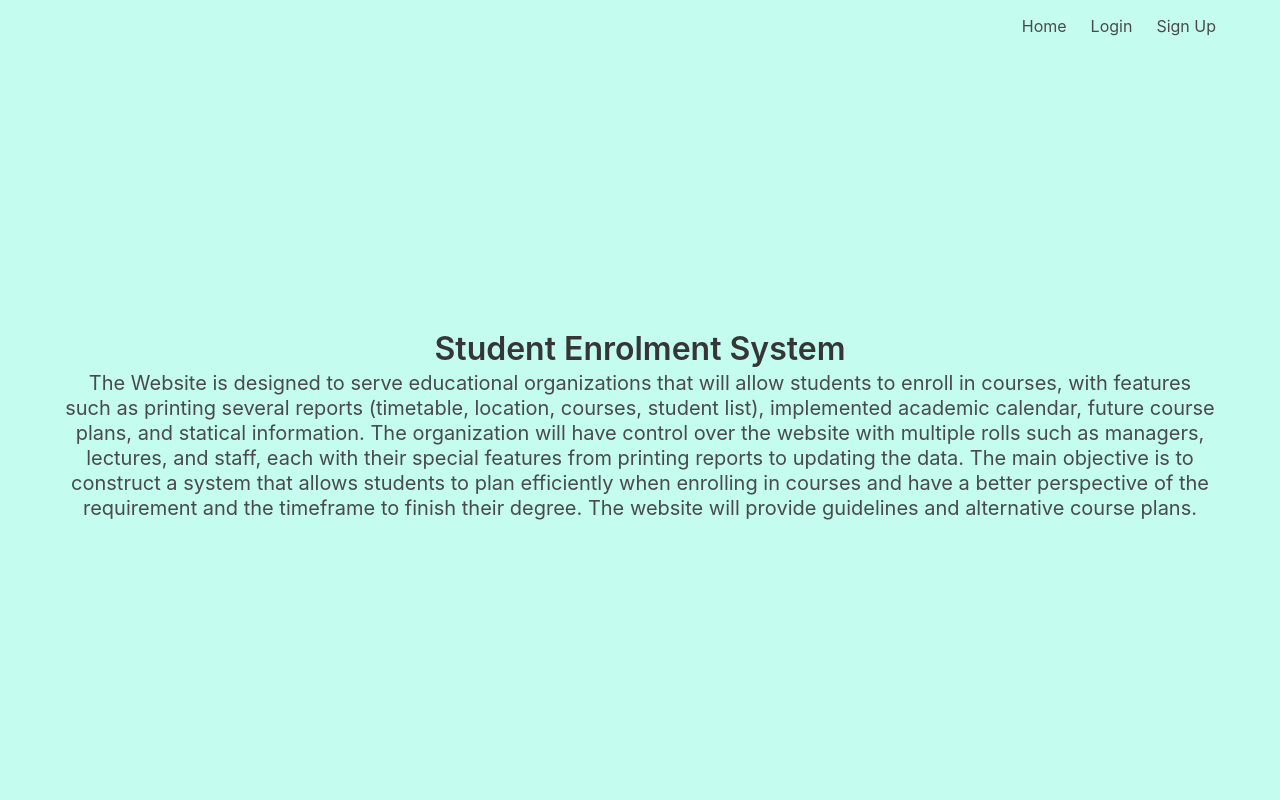
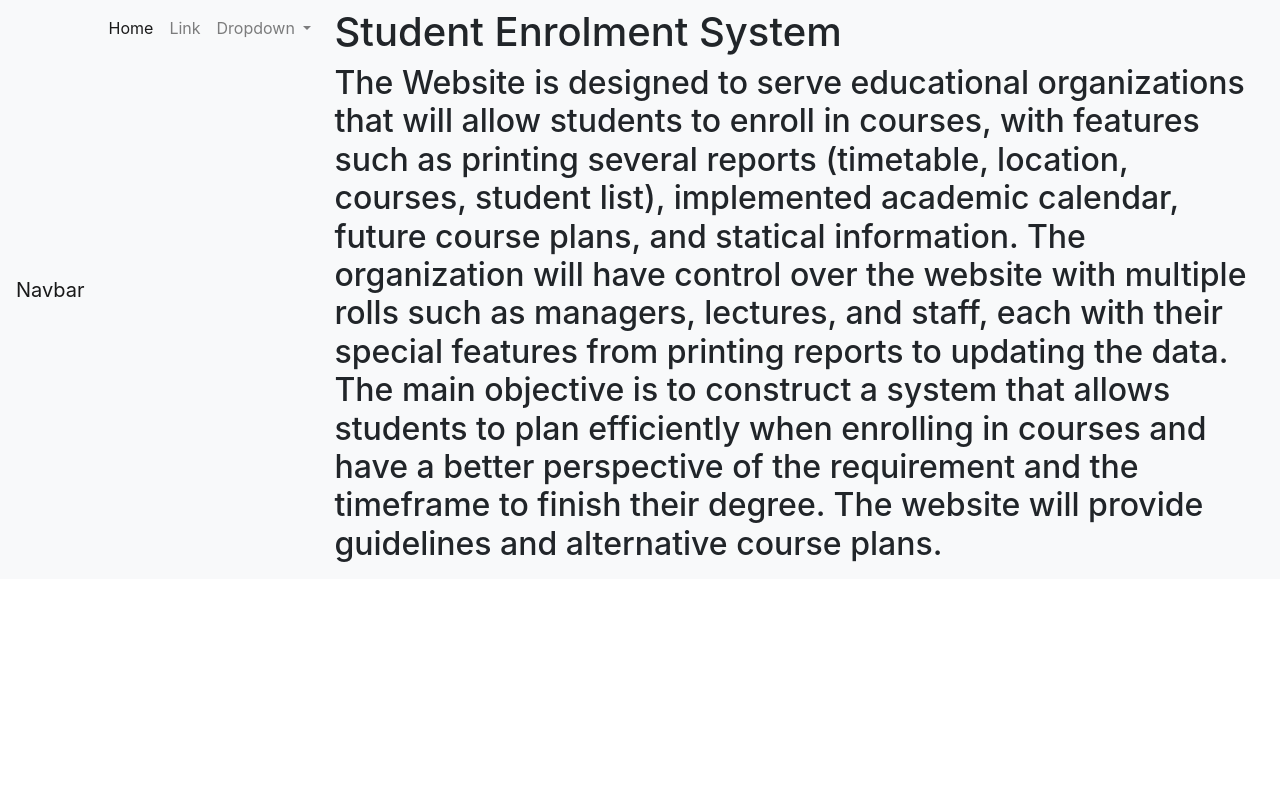
Before and after one commit to Smamuneermogni11/Student-Enrollment-Website-smamuneermogni, a Flask app: page / in a window 1280 px wide. Run offline with Flask 2, Linux system fonts and the light colour scheme.

Commit message:
bootstrap

```diff
--- a/__init__.py
+++ b/__init__.py
@@ -1,7 +1,7 @@
 from flask import Flask
 from flask_sqlalchemy import SQLAlchemy
 from flask_login import LoginManager
-
+#from flask_bootstrap import Bootstrap
 db = SQLAlchemy()
 def create_app():
     app = Flask(__name__)
@@ -9,7 +9,7 @@
     app.config['SQLALCHEMY_DATABASE_URI'] = 'sqlite:///db.sqlite'
     app.config['SQLALCHEMY_TRACK_MODIFICATIONS'] = False
     db.init_app(app)
-
+    #Bootstrap(app)
     login_manager = LoginManager()
     login_manager.login_view = 'auth.login'
     login_manager.init_app(app)
--- a/main.py
+++ b/main.py
@@ -4,6 +4,7 @@
 from __init__ import create_app, db
 import sqlite3
 from flask import Flask
+
 
 main = Blueprint('main', __name__)
 
--- a/templates/base.html
+++ b/templates/base.html
@@ -6,58 +6,57 @@
     <meta http-equiv="X-UA-Compatible" content="IE=edge">
     <meta name="viewport" content="width=device-width, initial-scale=1">
     <title>Student Enrolment System</title>
-    <link rel="stylesheet" href="https://cdnjs.cloudflare.com/ajax/libs/bulma/0.7.2/css/bulma.min.css" />
+    <link rel="stylesheet" href="https://cdn.jsdelivr.net/npm/bootstrap@4.3.1/dist/css/bootstrap.min.css" integrity="sha384-ggOyR0iXCbMQv3Xipma34MD+dH/1fQ784/j6cY/iJTQUOhcWr7x9JvoRxT2MZw1T" crossorigin="anonymous">
+
 </head>
 
 <body>
-<section class="hero is-fullheight" style="background-color:#C4FCEF;">
+    <nav class="navbar navbar-expand-lg navbar-light bg-light">
+        <a class="navbar-brand" href="#">Navbar</a>
+        <button class="navbar-toggler" type="button" data-toggle="collapse" data-target="#navbarSupportedContent" aria-controls="navbarSupportedContent" aria-expanded="false" aria-label="Toggle navigation">
+          <span class="navbar-toggler-icon"></span>
+        </button>
 
-    <div class="hero-head">
-        <nav class="navbar">
-            <div class="container">
-
-                <div id="navbarMenuHeroA" class="navbar-menu">
-                    <div class="navbar-end">
-                        <a href="{{ url_for('main.index') }}" class="navbar-item">
-                            Home
+        <div class="collapse navbar-collapse" id="navbarSupportedContent">
+          <ul class="navbar-nav mr-auto">
+            <li class="nav-item active">
+              <a class="nav-link" href="#">Home <span class="sr-only">(current)</span></a>
+            </li>
+            <li class="nav-item">
+              <a class="nav-link" href="#">Link</a>
+            </li>
+            <li class="nav-item dropdown">
+              <a class="nav-link dropdown-toggle" href="#" id="navbarDropdown" role="button" data-toggle="dropdown" aria-haspopup="true" aria-expanded="false">
+                Dropdown
               </a>
+              <div class="dropdown-menu" aria-labelledby="navbarDropdown">
+                <a class="dropdown-item" href="{{ url_for('main.index') }}">Home</a>
                 {% if current_user.is_authenticated %}
-                        <a href="{{ url_for('available_courses.student_course_enrolment') }}" class="navbar-item">
-                            Enrolment
-                        </a>
+                <a class="dropdown-item" href="{{ url_for('main.profile') }}">profile</a>
                 {% endif %}
-
+                {% if not current_user.is_authenticated %}
+                <a class="dropdown-item" href="{{ url_for('auth.login') }}">Login</a>
+                <a class="dropdown-item" href="{{ url_for('auth.signup') }}">Register</a>
+                {% endif %}
+                <div class="dropdown-divider"></div>
                 {% if current_user.is_authenticated %}
-                        <a href="{{ url_for('main.profile') }}" class="navbar-item">
-                            Profile
-                        </a>
+                <a class="dropdown-item" href="{{ url_for('available_courses.student_course_enrolment') }}">Enrolment</a>
                 {% endif %}
-
-                        {% if not current_user.is_authenticated %}
-                        <a href="{{ url_for('auth.login') }}" class="navbar-item">
-                            Login
-                        </a>
-                        <a href="{{ url_for('auth.signup') }}" class="navbar-item">
-                            Sign Up
-                        </a>
-                        {% endif %}
+                <div class="dropdown-divider"></div>
                 {% if current_user.is_authenticated %}
-                        <a href="{{ url_for('auth.logout') }}" class="navbar-item">
-                            Logout
-                        </a>
+                <a class="dropdown-item" href="{{ url_for('auth.logout') }}">Logout</a>
                 {% endif %}
               </div>
-                </div>
-            </div>
-        </nav>
-    </div>
-
+            </li>
     <div class="hero-body">
         <div class="container has-text-centered">
             {% block content %}{% endblock %}
         </div>
     </div>
 </section>
+<script src="https://code.jquery.com/jquery-3.3.1.slim.min.js" integrity="sha384-q8i/X+965DzO0rT7abK41JStQIAqVgRVzpbzo5smXKp4YfRvH+8abtTE1Pi6jizo" crossorigin="anonymous"></script>
+<script src="https://cdn.jsdelivr.net/npm/popper.js@1.14.7/dist/umd/popper.min.js" integrity="sha384-UO2eT0CpHqdSJQ6hJty5KVphtPhzWj9WO1clHTMGa3JDZwrnQq4sF86dIHNDz0W1" crossorigin="anonymous"></script>
+<script src="https://cdn.jsdelivr.net/npm/bootstrap@4.3.1/dist/js/bootstrap.min.js" integrity="sha384-JjSmVgyd0p3pXB1rRibZUAYoIIy6OrQ6VrjIEaFf/nJGzIxFDsf4x0xIM+B07jRM" crossorigin="anonymous"></script>
 </body>
 
 </html>
```
Lines whose indentation alone changed are shown as unchanged.
